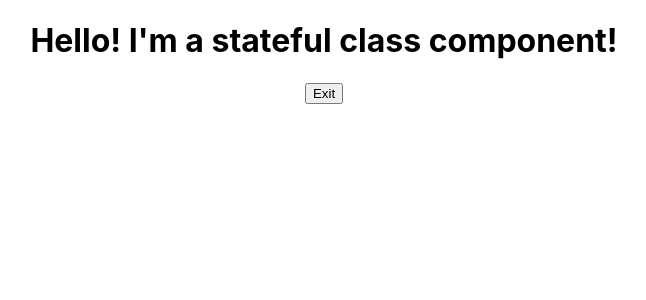
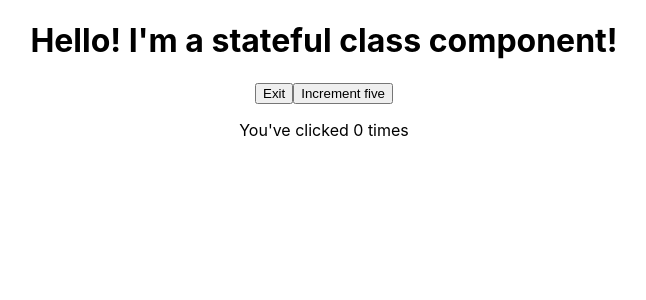
Before and after one commit to alig2039/gitpod-react, a React (Create React App) app in the folder my-app/: page / in a window 1280 px wide. Shown: the top 300 px of the page, without its empty margins (316-962 px from the left). Built offline with nearby package versions, Linux system fonts and the light colour scheme.

Commit message:
state increment button

```diff
--- a/my-app/src/App.js
+++ b/my-app/src/App.js
@@ -1,6 +1,6 @@
 import logo from './logo.svg';
 import './App.css';
-import StatefulGreeting from './components/StatefulGreetingWithCallback';
+import StatefulGreeting from './components/StatefulGreetingWithPrevState';
 
 function App() {
   return (
--- a/my-app/src/components/StatefulGreetingWithCallback.js
+++ b/my-app/src/components/StatefulGreetingWithPrevState.js
@@ -7,6 +7,7 @@ class StatefulGreeting extends React.Component{
         this.state = {
             introduction: "Hello!",
             buttonText: "Exit",
+            count: 0
         };
     }
 
@@ -22,14 +23,34 @@ class StatefulGreeting extends React.Component{
     console.log(this.state.buttonText);
   }
 
+  increment() {
+    this.setState({
+        count: this.state.count + 1
+    })
+    console.log(this.state.count)
+}
+
+incrementFive(){
+    this.increment()
+    this.increment()
+    this.increment()
+    this.increment()
+    this.increment()
+}
+
     render() {
         return (
             <div>
-                <h1>{this.state.introduction} {this.props.greeting}</h1>
+                <h1>{this.state.introduction} {this.props.greeting}
+                </h1>
                 <button onClick={() => this.handleClick()}>
                     {this.state.buttonText}
-                    </button>
-            </div>
+                </button>
+                <button onClick={() => this.incrementFive()}>
+                    Increment five
+                </button>
+        <p>You've clicked {this.state.count} times</p>
+         </div>
         )
     }
 }
```
